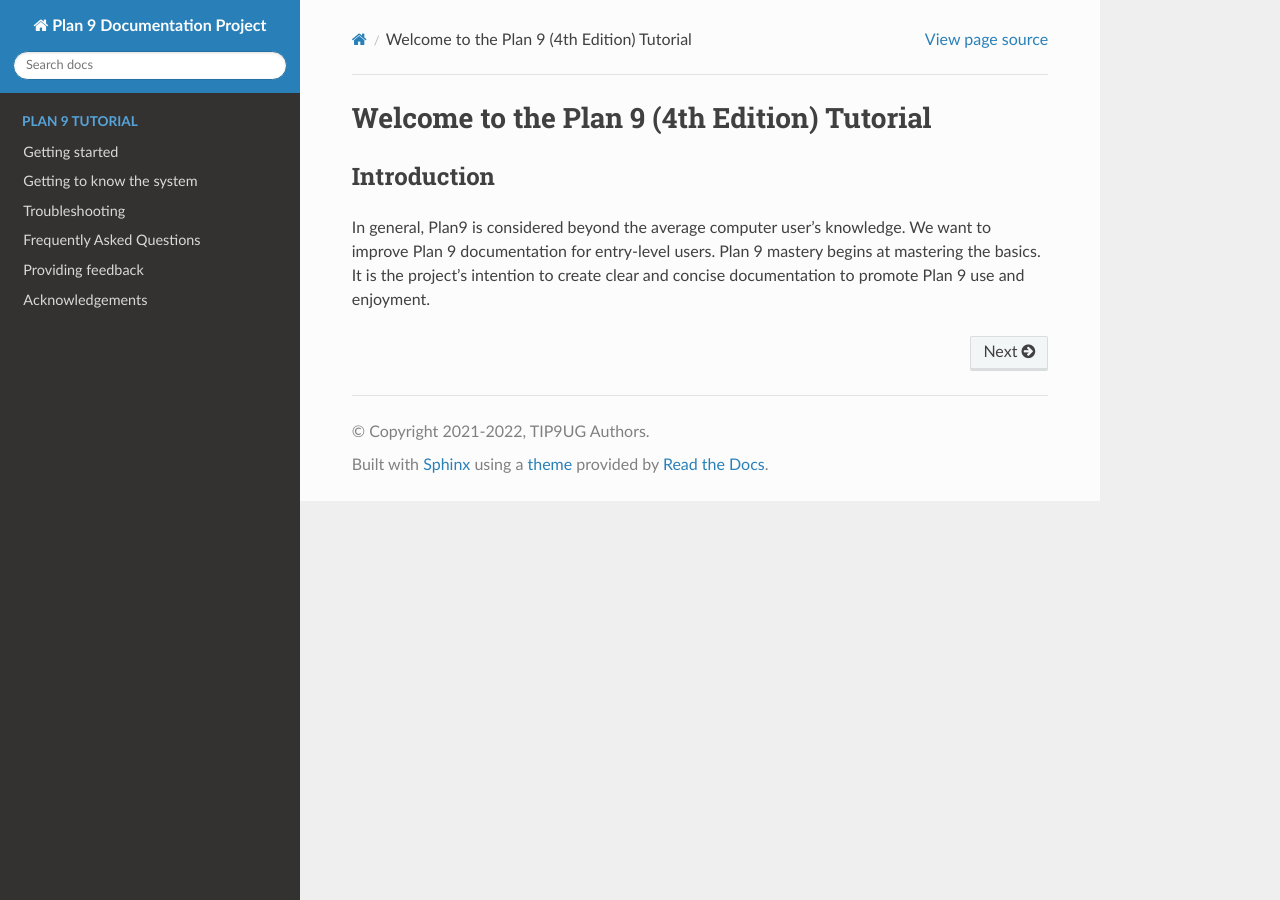
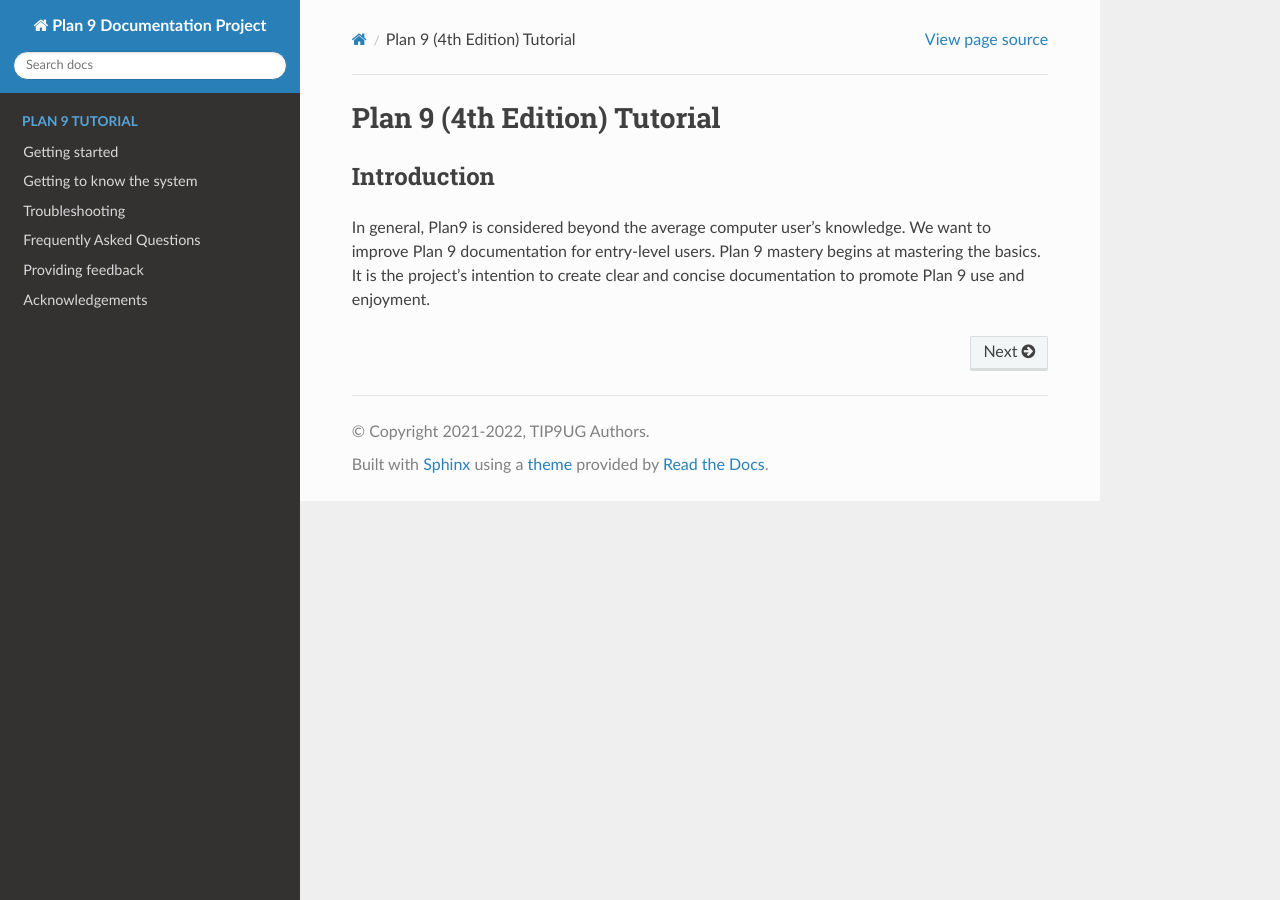
Before and after one commit to tip9ug/plan9-4th-edition-tutorial, a Sphinx documentation site: the page built from source/index.md, in a window 1280 px wide. Built offline with Sphinx 7.4.7 and the Read the Docs theme 2.0.0, drawn with Linux system fonts in a browser that asks for light colours.

Commit message:
Revised index.md

```diff
--- a/source/index.md
+++ b/source/index.md
@@ -1,5 +1,5 @@
-Welcome to the Plan 9 (4th Edition) Tutorial
-============================================
+Plan 9 (4th Edition) Tutorial
+=============================
 
 ## Introduction
 
```
